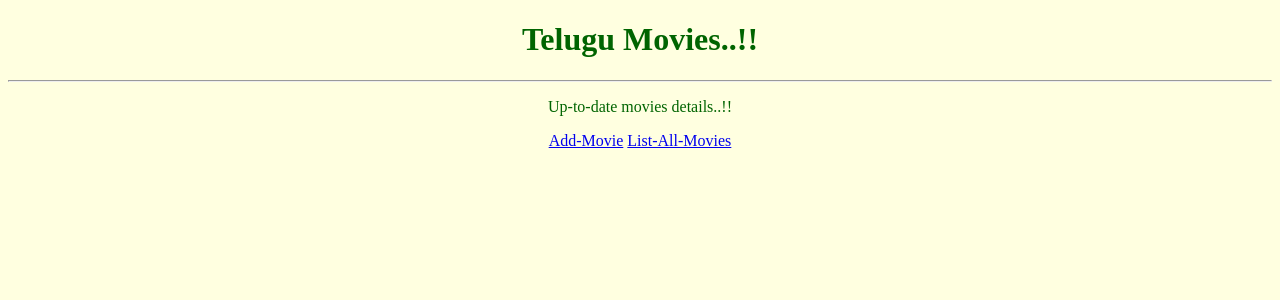
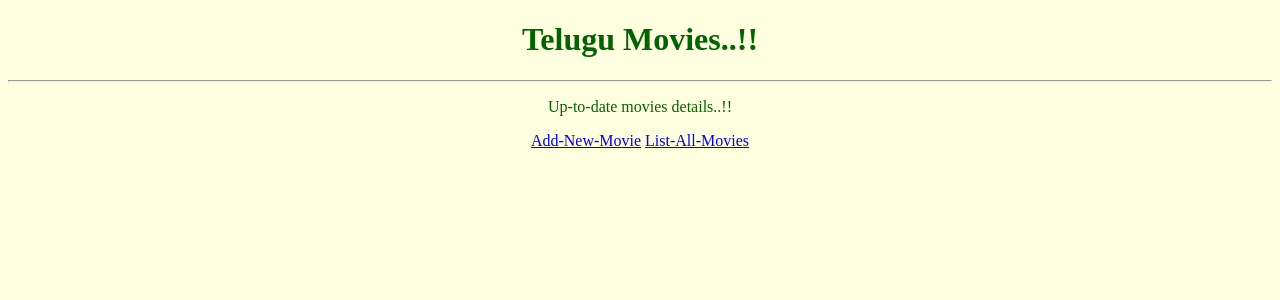
Before and after one commit to prem777chandu/MovieProject, a Django app: page / in a window 1280 px wide. Shown: the top 300 px of the page. Run offline with Django 4.2, Linux system fonts and the light colour scheme.

Commit message:
Update index.html

```diff
--- a/templates/MovieApp/index.html
+++ b/templates/MovieApp/index.html
@@ -12,7 +12,7 @@
                 <h1>Telugu Movies..!!</h1>
                 <hr />
                 <p>Up-to-date movies details..!!</p>
-                <a href="/addmovie/" >Add-Movie</a>
+                <a href="/addmovie/" >Add-New-Movie</a>
                 <a href="/listmovies/" >List-All-Movies</a>
             </div>
         </div>
```
